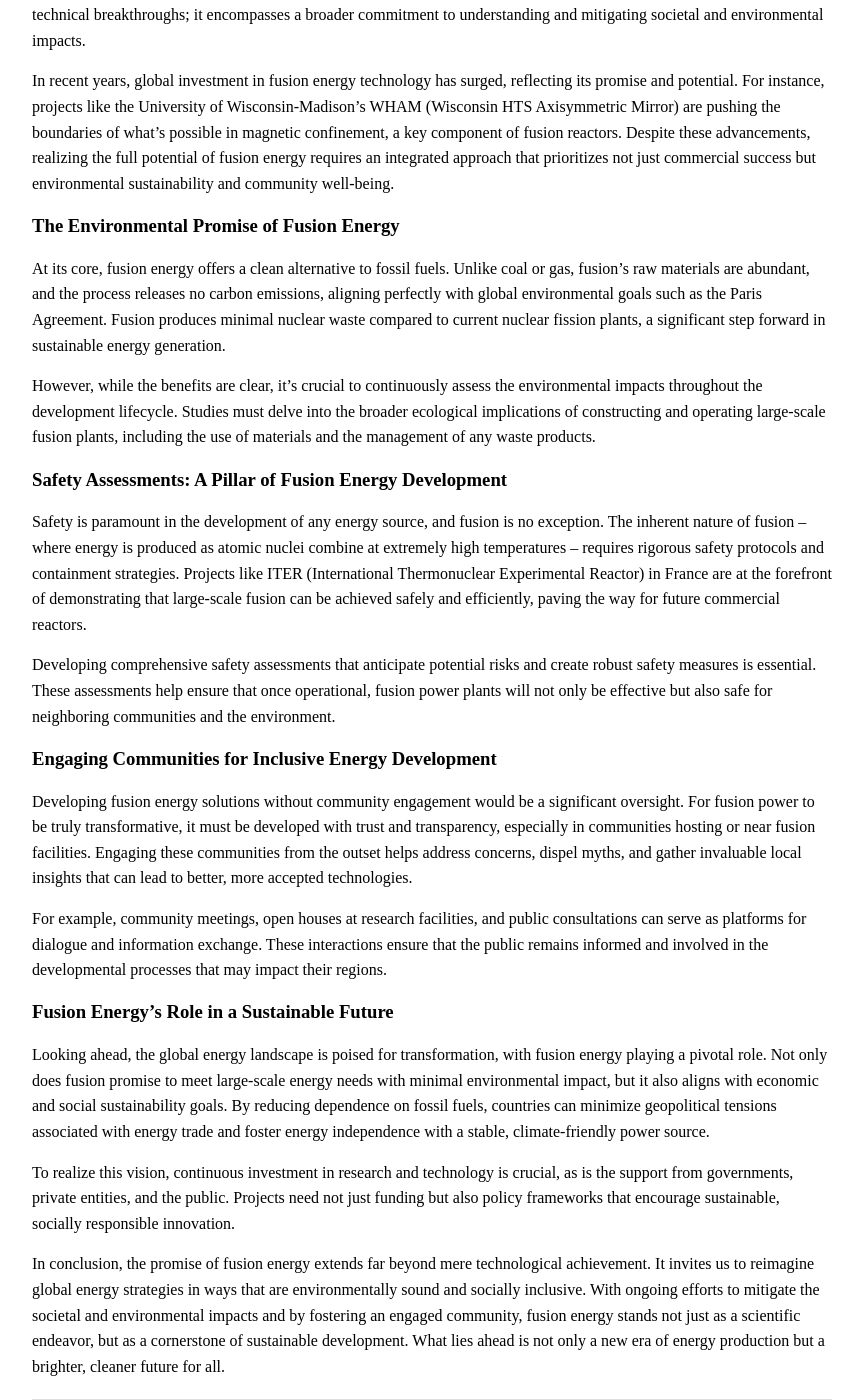
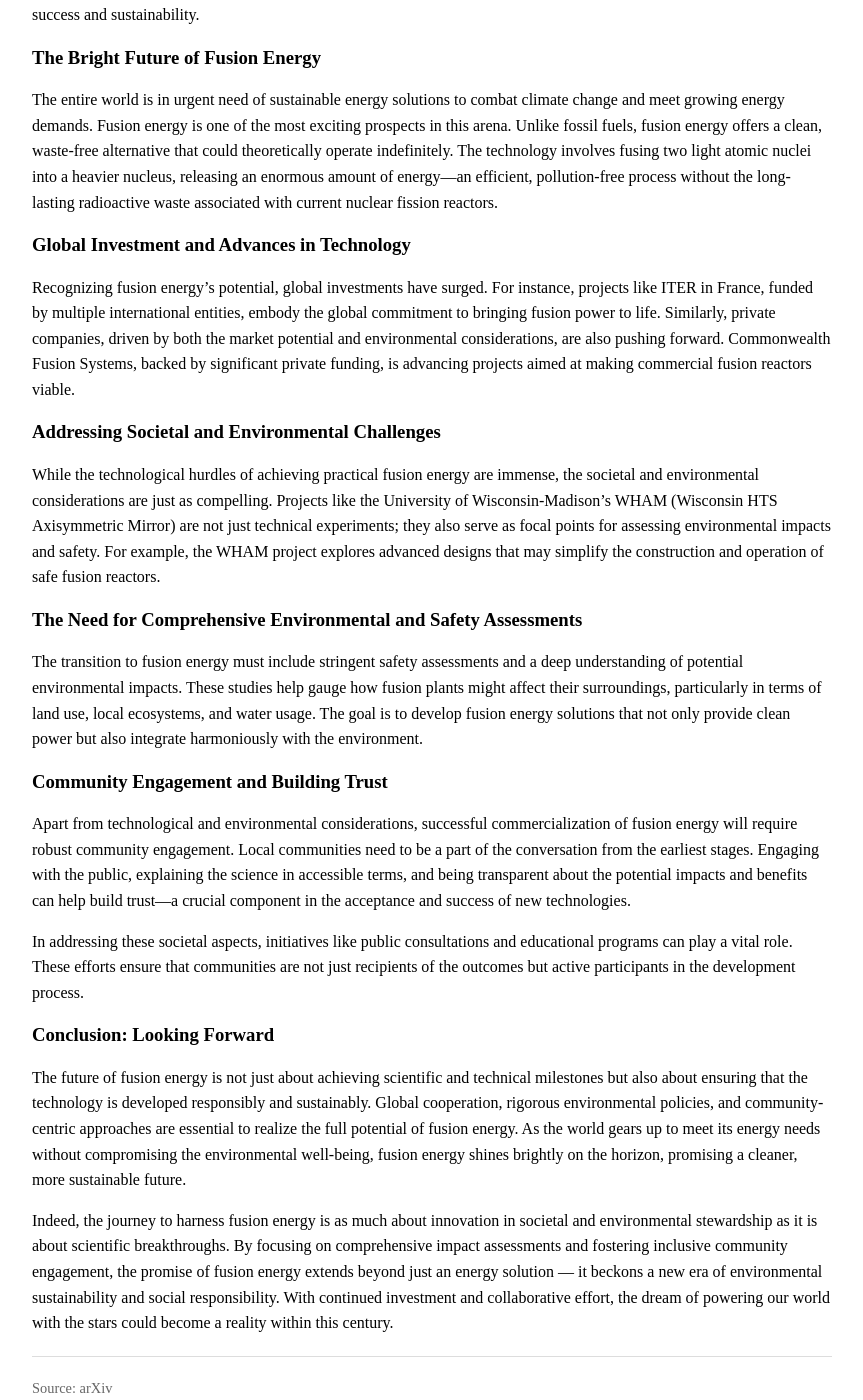
Before and after one commit to hyperpoint/hyperpoint.github.io, a Jekyll site: the page built from _posts/2024-03-01-0950fec4cb8454c4e9ade61cf7aff3b8-fusion-energy-commercialization-requires-solving-social-and-environmental-challenges.md, in a window 1280 px wide and 1400 px high, scrolled down 430 px. Shown: the whole window, without its empty margins (208-1071 px from the left). Built offline with Jekyll 4.4.1, drawn with Linux system fonts in a browser that asks for light colours; some of the changed text lies outside the part shown.

Commit message:
Update blog post: Fusion energy commercialization requires solving social and environmental challenges

```diff
--- a/_posts/2024-03-01-0950fec4cb8454c4e9ade61cf7aff3b8-fusion-energy-commercialization-requires-solving-social-and-environmental-challenges.md
+++ b/_posts/2024-03-01-0950fec4cb8454c4e9ade61cf7aff3b8-fusion-energy-commercialization-requires-solving-social-and-environmental-challenges.md
@@ -13,32 +13,32 @@ citation: "arXiv: Fusion energy commercialization requires solving social and
   environmental challenges"
 ---
 
-As the world grapples with the escalating energy demands and climatic challenges, fusion energy has emerged as a beacon of hope. Known for its potential to provide a virtually unlimited source of clean energy, fusion energy could revolutionize how we power our future. However, the journey to harnessing this phenomenal energy source is not just about achieving technical breakthroughs; it encompasses a broader commitment to understanding and mitigating societal and environmental impacts.
+Fusion energy, the same process that powers our sun, stands on the brink of transforming our approach to energy production—promising a virtually unlimited supply of clean, carbon-free power. As nations and corporations funnel increasing investments into this groundbreaking technology, understanding its broader implications becomes crucial for ensuring its success and sustainability.
 
-In recent years, global investment in fusion energy technology has surged, reflecting its promise and potential. For instance, projects like the University of Wisconsin-Madison’s WHAM (Wisconsin HTS Axisymmetric Mirror) are pushing the boundaries of what’s possible in magnetic confinement, a key component of fusion reactors. Despite these advancements, realizing the full potential of fusion energy requires an integrated approach that prioritizes not just commercial success but environmental sustainability and community well-being.
+### The Bright Future of Fusion Energy
 
-### **The Environmental Promise of Fusion Energy**
+The entire world is in urgent need of sustainable energy solutions to combat climate change and meet growing energy demands. Fusion energy is one of the most exciting prospects in this arena. Unlike fossil fuels, fusion energy offers a clean, waste-free alternative that could theoretically operate indefinitely. The technology involves fusing two light atomic nuclei into a heavier nucleus, releasing an enormous amount of energy—an efficient, pollution-free process without the long-lasting radioactive waste associated with current nuclear fission reactors.
 
-At its core, fusion energy offers a clean alternative to fossil fuels. Unlike coal or gas, fusion’s raw materials are abundant, and the process releases no carbon emissions, aligning perfectly with global environmental goals such as the Paris Agreement. Fusion produces minimal nuclear waste compared to current nuclear fission plants, a significant step forward in sustainable energy generation.
+### Global Investment and Advances in Technology
 
-However, while the benefits are clear, it’s crucial to continuously assess the environmental impacts throughout the development lifecycle. Studies must delve into the broader ecological implications of constructing and operating large-scale fusion plants, including the use of materials and the management of any waste products.
+Recognizing fusion energy's potential, global investments have surged. For instance, projects like ITER in France, funded by multiple international entities, embody the global commitment to bringing fusion power to life. Similarly, private companies, driven by both the market potential and environmental considerations, are also pushing forward. Commonwealth Fusion Systems, backed by significant private funding, is advancing projects aimed at making commercial fusion reactors viable.
 
-### **Safety Assessments: A Pillar of Fusion Energy Development**
+### Addressing Societal and Environmental Challenges
 
-Safety is paramount in the development of any energy source, and fusion is no exception. The inherent nature of fusion – where energy is produced as atomic nuclei combine at extremely high temperatures – requires rigorous safety protocols and containment strategies. Projects like ITER (International Thermonuclear Experimental Reactor) in France are at the forefront of demonstrating that large-scale fusion can be achieved safely and efficiently, paving the way for future commercial reactors.
+While the technological hurdles of achieving practical fusion energy are immense, the societal and environmental considerations are just as compelling. Projects like the University of Wisconsin-Madison’s WHAM (Wisconsin HTS Axisymmetric Mirror) are not just technical experiments; they also serve as focal points for assessing environmental impacts and safety. For example, the WHAM project explores advanced designs that may simplify the construction and operation of safe fusion reactors.
 
-Developing comprehensive safety assessments that anticipate potential risks and create robust safety measures is essential. These assessments help ensure that once operational, fusion power plants will not only be effective but also safe for neighboring communities and the environment.
+### The Need for Comprehensive Environmental and Safety Assessments
 
-### **Engaging Communities for Inclusive Energy Development**
+The transition to fusion energy must include stringent safety assessments and a deep understanding of potential environmental impacts. These studies help gauge how fusion plants might affect their surroundings, particularly in terms of land use, local ecosystems, and water usage. The goal is to develop fusion energy solutions that not only provide clean power but also integrate harmoniously with the environment.
 
-Developing fusion energy solutions without community engagement would be a significant oversight. For fusion power to be truly transformative, it must be developed with trust and transparency, especially in communities hosting or near fusion facilities. Engaging these communities from the outset helps address concerns, dispel myths, and gather invaluable local insights that can lead to better, more accepted technologies.
+### Community Engagement and Building Trust
 
-For example, community meetings, open houses at research facilities, and public consultations can serve as platforms for dialogue and information exchange. These interactions ensure that the public remains informed and involved in the developmental processes that may impact their regions.
+Apart from technological and environmental considerations, successful commercialization of fusion energy will require robust community engagement. Local communities need to be a part of the conversation from the earliest stages. Engaging with the public, explaining the science in accessible terms, and being transparent about the potential impacts and benefits can help build trust—a crucial component in the acceptance and success of new technologies.
 
-### **Fusion Energy’s Role in a Sustainable Future**
+In addressing these societal aspects, initiatives like public consultations and educational programs can play a vital role. These efforts ensure that communities are not just recipients of the outcomes but active participants in the development process.
 
-Looking ahead, the global energy landscape is poised for transformation, with fusion energy playing a pivotal role. Not only does fusion promise to meet large-scale energy needs with minimal environmental impact, but it also aligns with economic and social sustainability goals. By reducing dependence on fossil fuels, countries can minimize geopolitical tensions associated with energy trade and foster energy independence with a stable, climate-friendly power source.
+### Conclusion: Looking Forward
 
-To realize this vision, continuous investment in research and technology is crucial, as is the support from governments, private entities, and the public. Projects need not just funding but also policy frameworks that encourage sustainable, socially responsible innovation.
+The future of fusion energy is not just about achieving scientific and technical milestones but also about ensuring that the technology is developed responsibly and sustainably. Global cooperation, rigorous environmental policies, and community-centric approaches are essential to realize the full potential of fusion energy. As the world gears up to meet its energy needs without compromising the environmental well-being, fusion energy shines brightly on the horizon, promising a cleaner, more sustainable future.
 
-In conclusion, the promise of fusion energy extends far beyond mere technological achievement. It invites us to reimagine global energy strategies in ways that are environmentally sound and socially inclusive. With ongoing efforts to mitigate the societal and environmental impacts and by fostering an engaged community, fusion energy stands not just as a scientific endeavor, but as a cornerstone of sustainable development. What lies ahead is not only a new era of energy production but a brighter, cleaner future for all.
+Indeed, the journey to harness fusion energy is as much about innovation in societal and environmental stewardship as it is about scientific breakthroughs. By focusing on comprehensive impact assessments and fostering inclusive community engagement, the promise of fusion energy extends beyond just an energy solution — it beckons a new era of environmental sustainability and social responsibility. With continued investment and collaborative effort, the dream of powering our world with the stars could become a reality within this century.
```
Also changed, not shown: other parts of _posts/2024-03-01-0950fec4cb8454c4e9ade61cf7aff3b8-fusion-energy-commercialization-requires-solving-social-and-environmental-challenges.md (+1 -1 lines).
